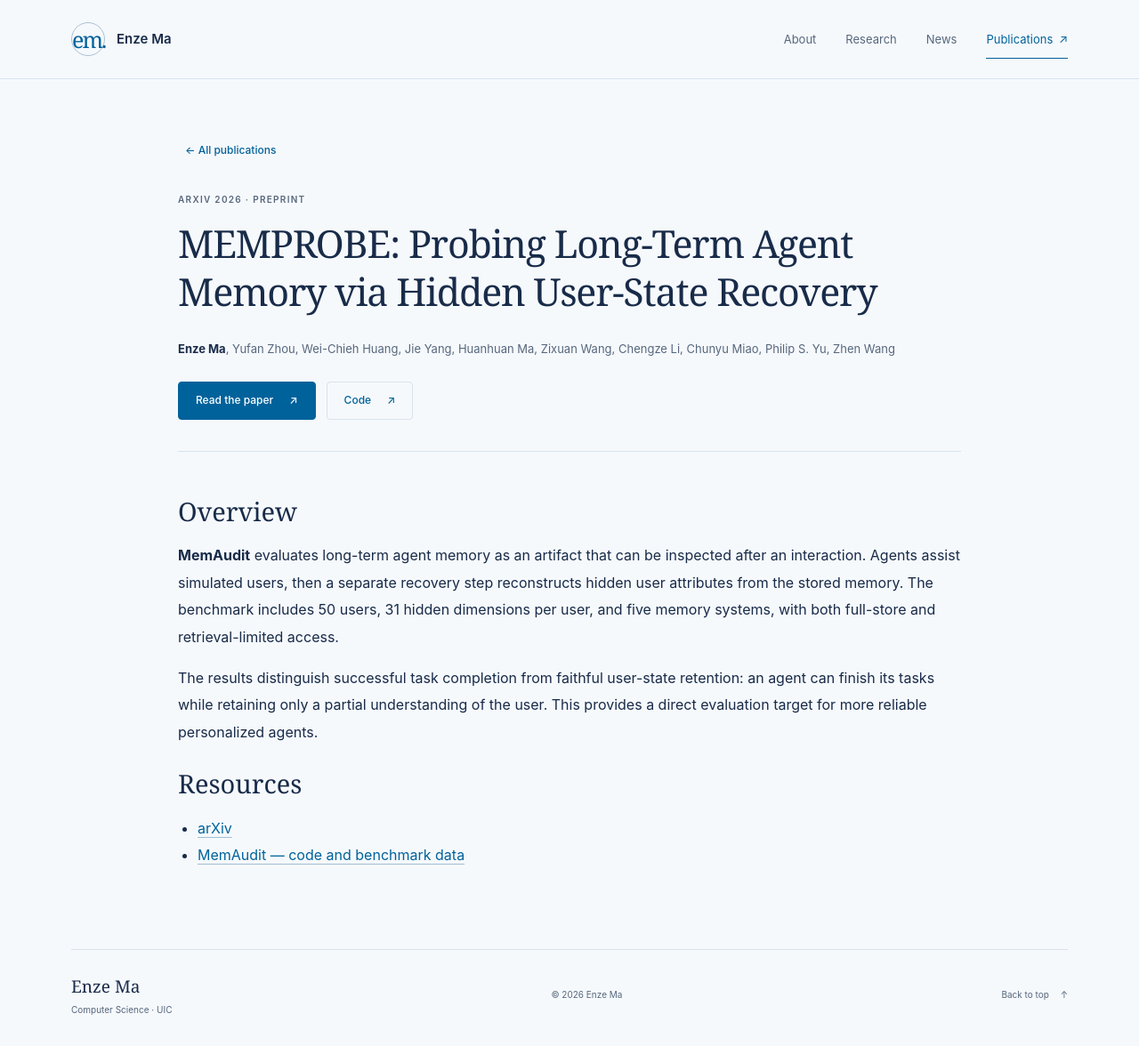
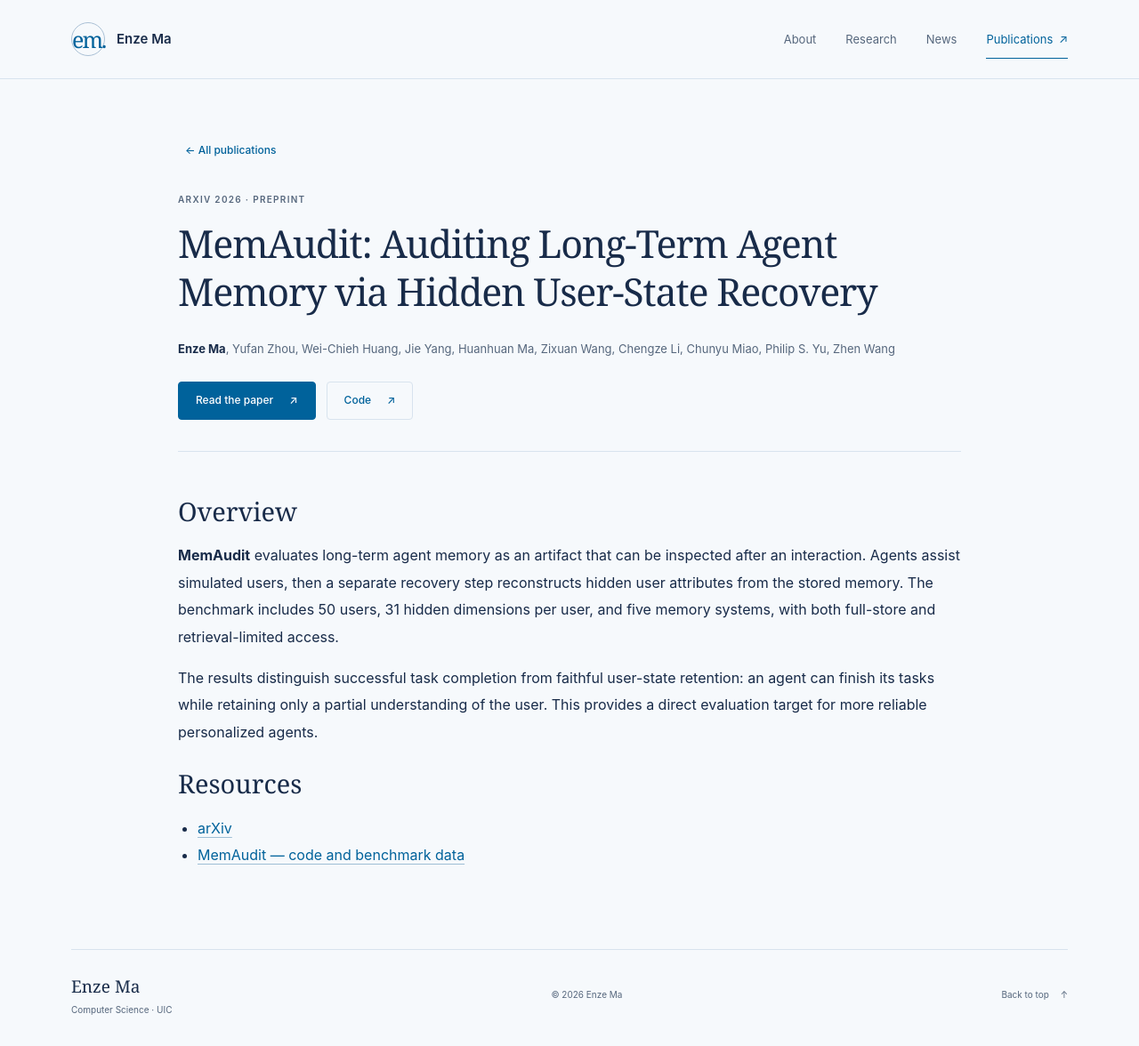
Before and after one commit to sora1998/sora1998.github.io, a Jekyll site: the page built from _publications/2026-06-23-memprobe.md, in a window 1280 px wide and 1176 px high. Shown: the whole window at 89% size. Built offline with Jekyll 4.4.1, drawn with Linux system fonts in a browser that asks for light colours.

Commit message:
Update paper title to MemAudit

```diff
--- a/_publications/2026-06-23-memprobe.md
+++ b/_publications/2026-06-23-memprobe.md
@@ -1,5 +1,5 @@
 ---
-title: "MEMPROBE: Probing Long-Term Agent Memory via Hidden User-State Recovery"
+title: "MemAudit: Auditing Long-Term Agent Memory via Hidden User-State Recovery"
 collection: publications
 category: preprints
 permalink: /publication/2026-memprobe
```
